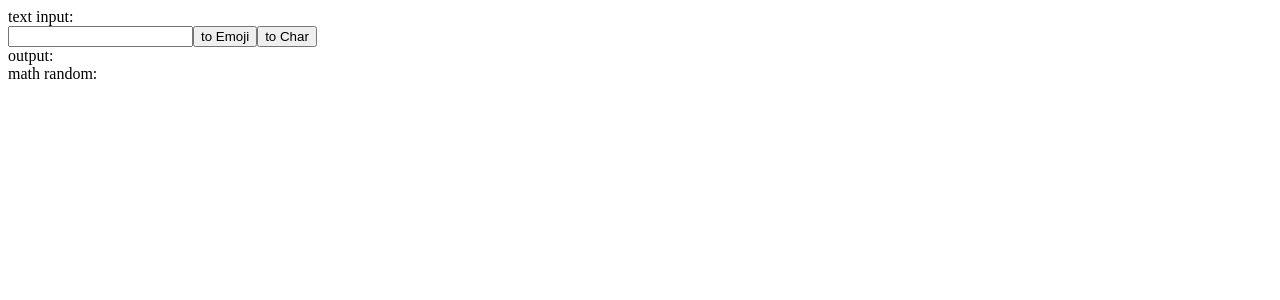
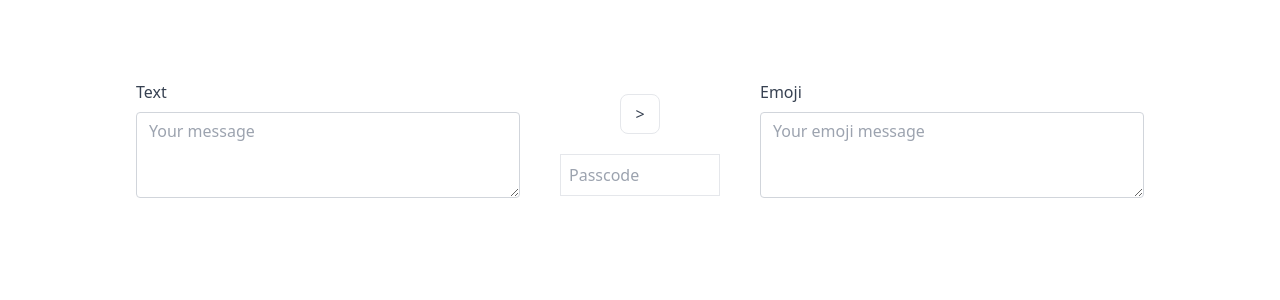
Before and after one commit to madbow/textmoji, a React (Create React App) app: page / in a window 1280 px wide. Shown: the top 300 px of the page. Built offline with nearby package versions, Linux system fonts and the light colour scheme.

Commit message:
release: textmoji

```diff
--- a/package.json
+++ b/package.json
@@ -38,5 +38,10 @@
       "last 1 firefox version",
       "last 1 safari version"
     ]
+  },
+  "devDependencies": {
+    "autoprefixer": "^10.4.7",
+    "postcss": "^8.4.14",
+    "tailwindcss": "^3.1.4"
   }
 }
--- /dev/null
+++ b/postcss.config.js
@@ -0,0 +1,6 @@
+module.exports = {
+  plugins: {
+    tailwindcss: {},
+    autoprefixer: {},
+  },
+}
--- a/public/index.html
+++ b/public/index.html
@@ -9,7 +9,7 @@
       name="description"
       content="Web site created using create-react-app"
     />
-    <link rel="apple-touch-icon" href="%PUBLIC_URL%/logo192.png" />
+    <!-- <link rel="apple-touch-icon" href="%PUBLIC_URL%/logo192.png" /> -->
     <!--
       manifest.json provides metadata used when your web app is installed on a
       user's mobile device or desktop. See https://developers.google.com/web/fundamentals/web-app-manifest/
--- a/src/App.js
+++ b/src/App.js
@@ -1,4 +1,4 @@
-import React, {useState} from 'react'
+import React, {useEffect, useState} from 'react'
 
 const alpUpper = new Array( 26 ).fill( 1 ).map( ( _, i ) => String.fromCharCode( 65 + i ) )
 
@@ -6,73 +6,161 @@ const alpLower = new Array( 26 ).fill( 1 ).map( ( _, i ) => String.fromCharCode(
 
 const char = [...alpUpper, ...alpLower]
 
-const emoUpper = Array.from("😀🤣😌😛😕😢🥵🤗🤥😯😪🤧😷😮😦😶🤔🥶😭🙁🤩😝😍🤤😃😷🤕")
+const emoUpper = Array.from("🤣😌😛😕😢🥵🤗🤥😯😪🤧😷😮😦😶🤔🥶😭🙁🤩😝😍🤤😃😷🤕")
 
-const emoLower = Array.from("😄🥰😜🥳😤😠😣😏🤪😘😊😁😆😇😗🤨😒😖😡😨😲🤐🤑🤢🤮😴🤤")
+const emoLower = Array.from("🥰😜🥳😤😠😣😏🤪😘😊😁😆😇😗🤨😒😖😡😨😲🤐🤑🤢🤮😴🤤")
 
-const emoSpace = Array.from("😵🤬🤫")
+const emoSpace = Array.from("😵🤬🤫😀")
 
 const emoji = [...emoUpper, ...emoLower]
 
 const TYPES = Object.freeze({
   transform: {
-    toEmoji: 'emoji',
-    toChar: 'char'
+    emoji: 'emoji',
+    char: 'char'
   }
 })
 
 const App = () => {
   const [textInput, setTextInput] = useState('')
-  const [passkey, setPasskey] = useState(0)
-  const [output, setOutput] = useState('')
+  const [passkey, setPasskey] = useState('')
+  const [emojiInput, setEmojiInput] = useState('')
+  const [activeTextArea, setActiveTextArea] = useState(TYPES.transform.char)
 
   const transform = (type) => {
-    if (type === TYPES.transform.toEmoji) generateTextmoji()
-    else if (type === TYPES.transform.toChar) generateText()
+    if (type === TYPES.transform.emoji) generateText()
+    else if (type === TYPES.transform.char) generateTextmoji()
   }
 
+
+
   const generateTextmoji = () => {
-    const key = passkey % (26 * 2)
+    let key = (passkey % (26 * 2)) ?? 0
     const text = textInput.split('')
+    const charArray = char.slice()
+    const newChar = [...charArray.splice(key), ...charArray.splice(0, key)]
+    const emojiArray = emoji.slice()
+    const newEmoji = [...emojiArray.splice(key), ...emojiArray.splice(0, key)]
     let arr = []
     text.forEach(e => {
       const randomSpace = emoSpace[Math.floor(Math.random() * (emoSpace.length - 1))]
       let i
-      i = char.findIndex(ce => ce === e)
+      i = newChar.findIndex(ce => ce === e)
       if (e === ' ') i = randomSpace
       else if (i < 0) i = e
-      else i = emoji[i]
+      else i = newEmoji[i]
       arr.push(i)
     })
-
-    setOutput(arr)
+    setEmojiInput(arr.join(''))
   }
 
-  const generateText = async () => {
-    const key = passkey % (26 * 2)
-    const text = [...textInput]
+  const generateText = () => {
+    let key = (passkey % (26 * 2)) ?? 0
+    const text = [...emojiInput]
+    const emojiArray = emoji.slice()
+    const newEmoji = [...emojiArray.splice(key), ...emojiArray.splice(0, key)]
+    const charArray = char.slice()
+    const newChar = [...charArray.splice(key), ...charArray.splice(0, key)]
+
     let arr = []
     text.forEach(e => {
       let i
-      i = emoji.findIndex(ce => ce === e)
+      i = newEmoji.findIndex(ce => ce === e)
       if (emoSpace.includes(e)) i = ' '
       else if (i < 0) i = e
-      else i = char[i]
+      else i = newChar[i]
       arr.push(i)
     })
+    setTextInput(arr.join(''))
+  }
 
-    setOutput(arr)
+  const changeActiveArea = () => {
+    // setEmojiInput('')
+    // setTextInput('')
+    activeTextArea === TYPES.transform.char ? setActiveTextArea(TYPES.transform.emoji) : setActiveTextArea(TYPES.transform.char)
   }
-console.log(Math.floor(Math.random() * 2))
+
+  const onChangePasskey = (e) => {
+    let key = e.target.value
+
+    if (!isNaN(key)) {
+      return setPasskey(key)
+    }
+
+    alert('Passkey should be a number')
+    return setPasskey('')
+  }
+
+  useEffect(() => {
+    transform(activeTextArea)
+  }, [textInput, emojiInput, activeTextArea, passkey])
+
+
   return (
-    <div>
-      <div>text input: {textInput}</div>
-      <input onChange={e => setTextInput(e.target.value)}/>
-      <button onClick={() => transform(TYPES.transform.toEmoji)}>to Emoji</button>
-      <button onClick={() => transform(TYPES.transform.toChar)}>to Char</button>
-      <div>output: {output}</div>
-      <div>math random: {}</div>
+    <div className="flex justify-center pt-20">
+    <div className="mb-3 xl:w-96 ">
+      <label for="exampleFormControlTextarea1" className="form-label inline-block mb-2 text-gray-700">Text</label>
+      <textarea
+        onChange={e => setTextInput(e.target.value)}
+        value={textInput}
+        disabled={!!(activeTextArea !== TYPES.transform.char)}
+        className={`
+          ${activeTextArea !== TYPES.transform.char ? 'bg-gray-200 ' : ''}
+          form-control
+          block
+          w-full
+          px-3
+          py-1.5
+          text-base
+          font-normal
+          text-gray-700
+          bg-white bg-clip-padding
+          border border-solid border-gray-300
+          rounded
+          transition
+          ease-in-out
+          m-0
+          focus:text-gray-700 focus:bg-white focus:border-blue-600 focus:outline-none
+        `}
+        id="exampleFormControlTextarea1"
+        rows="3"
+        placeholder="Your message"
+      ></textarea>
     </div>
+    <div className='w-40 flex justify-center flex-col items-center ml-10'>
+      <button className='mb-5 border border-gray-200 rounded-lg bg-white h-10 w-10 self-center text-gray-700' onClick={changeActiveArea}>{activeTextArea === TYPES.transform.emoji ? '<' : '>'}</button>
+      <input value={passkey} inputMode='numeric' onChange={onChangePasskey} className='w-40 p-2 border text-gray-700' placeholder='Passcode' />
+    </div>
+    <div className="mb-3 xl:w-96 ml-10">
+      <label for="exampleFormControlTextarea1" className="form-label inline-block mb-2 text-gray-700">Emoji</label>
+      <textarea
+        onChange={e => setEmojiInput(e.target.value)}
+        disabled={!!(activeTextArea !== TYPES.transform.emoji)}
+        value={emojiInput}
+        className={`
+        ${activeTextArea !== TYPES.transform.emoji ? 'bg-gray-200 ' : ''}
+          form-control
+          block
+          w-full
+          px-3
+          py-1.5
+          text-base
+          font-normal
+          text-gray-700
+          bg-white bg-clip-padding
+          border border-solid border-gray-300
+          rounded
+          transition
+          ease-in-out
+          m-0
+          focus:text-gray-700 focus:bg-white focus:border-blue-500 focus:outline-none
+        `}
+        id="exampleFormControlTextarea1"
+        rows="3"
+        placeholder="Your emoji message"
+      ></textarea>
+    </div>
+  </div>
   )
 }
 
--- /dev/null
+++ b/src/index.css
@@ -0,0 +1,3 @@
+@tailwind base;
+@tailwind components;
+@tailwind utilities;
--- a/src/index.js
+++ b/src/index.js
@@ -1,5 +1,6 @@
 import React from 'react';
 import ReactDOM from 'react-dom/client';
+import './index.css'
 import App from './App';
 
 const root = ReactDOM.createRoot(document.getElementById('root'));
--- /dev/null
+++ b/tailwind.config.js
@@ -0,0 +1,10 @@
+/** @type {import('tailwindcss').Config} */
+module.exports = {
+  content: [
+    "./src/**/*.{js,jsx,ts,tsx}",
+  ],
+  theme: {
+    extend: {},
+  },
+  plugins: [],
+}
```
Also changed, not shown: 1 other file (tests, documents, lock files or other folders). Lines whose indentation alone changed are shown as unchanged.
